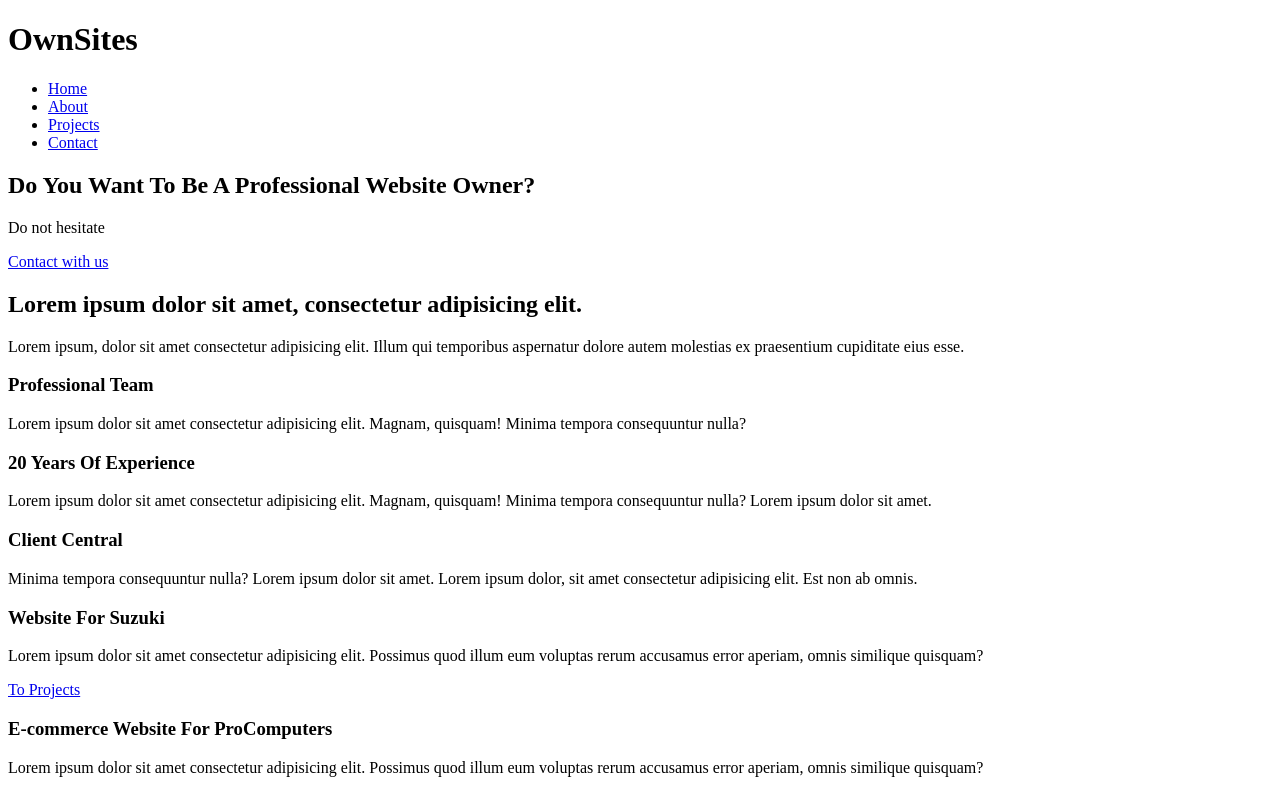
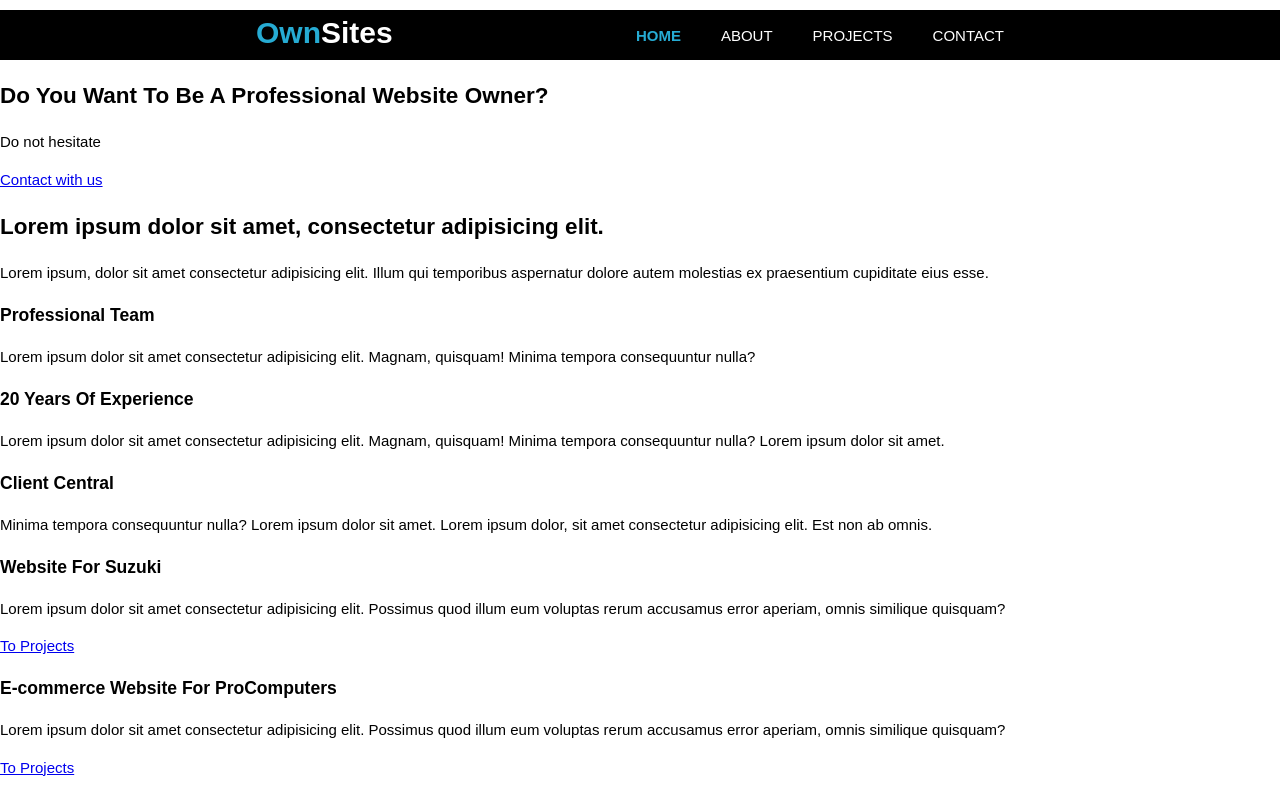
Before and after one commit to TamasBayer/ownsites, a plain HTML site: page index.html in a window 1280 px wide. Shown: the top 790 px of the page. Drawn offline with Linux system fonts and the light colour scheme; files that its build step writes are made by us from their sources.

Commit message:
Header basic styling

```diff
--- a/index.html
+++ b/index.html
@@ -7,16 +7,16 @@
 	<meta name="keywords" content="web design, affordable web design, professional web design">
 	<meta name="author" content="Tamás Bayer">
 	<title>OwnSites | Welcome</title>
-	<link rel="stylesheet" href="./css/style.css">
+	<link rel="stylesheet" href="./style.css">
 </head>
 <body>
     <header>
-        <div class="branding">
+        <div id="branding">
             <h1><span class="highlight">Own</span>Sites</h1>
         </div>
         <nav>
             <ul>
-                <li class="current"><a href="index.hmtl">Home</a></li>
+                <li class="current"><a href="index.html">Home</a></li>
                 <li><a href="about.html">About</a></li>
                 <li><a href="projects.html">Projects</a></li>
                 <li><a href="contact.html">Contact</a></li>
--- a/style.css
+++ b/style.css
@@ -1,3 +1,64 @@
-* {
+body {
+    font-family: Arial, Helvetica, sans-serif;
+	font-size: 15px;
+	line-height:1.5;
+	padding: 0;
+    margin: 0;
+}
+
+.highlight {
+    color: rgb(38, 171, 211);
+}
+
+.current a {
+    color:  rgb(38, 171, 211);
+    font-weight: bold;
 
 }
+
+header {
+    background: black;
+    color: white;
+    min-height: 50px;
+    padding-left: 20%;
+    padding-right: 20%;
+    margin-top: 10px;
+    margin-bottom: 10px;
+    text-align: center;
+}
+
+header a {
+    color: white;
+    text-decoration: none;
+    text-transform: uppercase;
+    font-size: 15px;
+}
+
+header nav {
+    float: right;
+    margin-top: 15px;
+}
+
+ul{
+	margin: 0;
+	padding: 0;
+}
+
+header li {
+    float: left;
+    display: inline;
+    padding: 0 20px 0 20px;
+}
+
+header a:hover {
+    color:  rgb(38, 171, 211);
+	transition: 0.5s;
+}
+
+header #branding {
+    float: left;
+}
+
+header #branding h1 {
+    margin: 0;
+}
```
